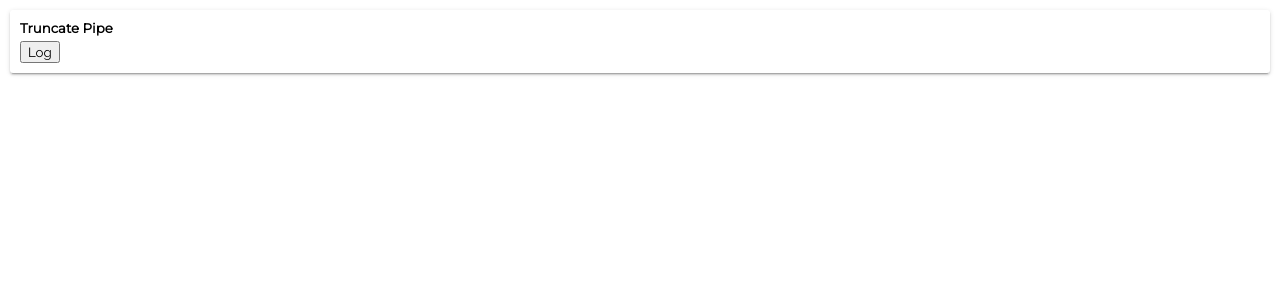
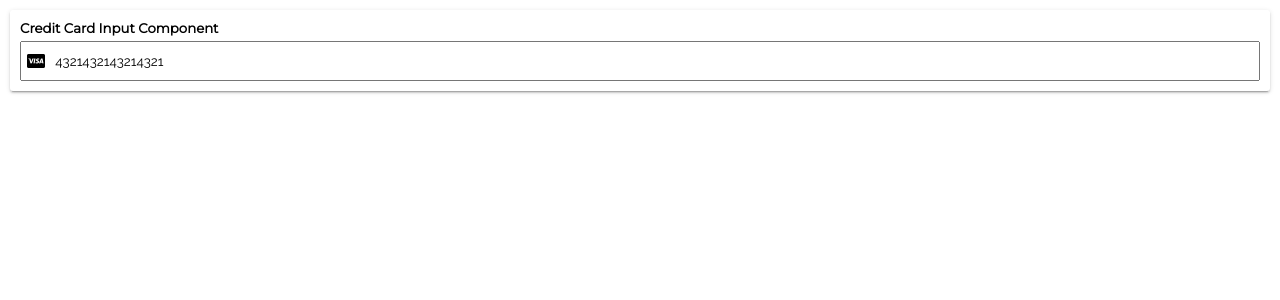
Before and after one commit to Dylan-Israel/100-angular-challenge-udemy, an Angular app: page / in a window 1280 px wide. Shown: the top 300 px of the page. Built offline with nearby package versions, Linux system fonts and the light colour scheme.

Commit message:
Added credit card input

```diff
--- a/src/app/app.component.html
+++ b/src/app/app.component.html
@@ -1,5 +1,4 @@
-<app-card-simple [title]="'Truncate Pipe'">
+<app-card-simple [title]="'Credit Card Input Component'">
 
-  <button appDebounceClick (debounceClick)="log()">Log</button>
-
+  <app-credit-card-input [creditCardNumber]="'4321432143214321'" [isReadOnly]="false"></app-credit-card-input>
 </app-card-simple>
--- a/src/app/app.module.ts
+++ b/src/app/app.module.ts
@@ -1,9 +1,11 @@
 import { NgModule } from '@angular/core';
+import { FormsModule } from '@angular/forms';
 import { BrowserModule } from '@angular/platform-browser';
 import { AppComponent } from './app.component';
 import { AccordionComponent } from './components/accordion/accordion.component';
 import { AlertComponent } from './components/alert/alert.component';
 import { CardSimpleComponent } from './components/card/card-simple/card-simple.component';
+import { CreditCardInputComponent } from './components/credit-card-input/credit-card-input.component';
 import { RichTextViewerComponent } from './components/rich-text-viewer/rich-text-viewer.component';
 import { DebounceClickDirective } from './directive/debounce-click/debounce-click.directive';
 import { TruncatePipe } from './pipes/truncate/truncate.pipe';
@@ -14,12 +16,14 @@ import { TruncatePipe } from './pipes/truncate/truncate.pipe';
     AccordionComponent,
     AlertComponent,
     CardSimpleComponent,
+    CreditCardInputComponent,
     DebounceClickDirective,
     RichTextViewerComponent,
     TruncatePipe
   ],
   imports: [
-    BrowserModule
+    BrowserModule,
+    FormsModule,
   ],
   providers: [],
   bootstrap: [AppComponent]
--- /dev/null
+++ b/src/app/components/credit-card-input/credit-card-input.component.html
@@ -0,0 +1,12 @@
+<div id="credit-card-input-container">
+  <div id="input-container">
+    <ng-container [ngSwitch]="creditCardNumber[0]">
+      <i *ngSwitchCase="'3'" class="fab fa-cc-amex"></i>
+      <i *ngSwitchCase="'4'" class="fab fa-cc-visa"></i>
+      <i *ngSwitchCase="'5'" class="fab fa-cc-mastercard"></i>
+      <i *ngSwitchCase="'6'" class="fab fa-cc-discover"></i>
+      <i *ngSwitchDefault class="fas fa-credit-card"></i>
+    </ng-container>
+    <input type="text" [(ngModel)]="creditCardNumber" [readonly]="readonly" required maxlength="16">
+  </div>
+</div>
--- /dev/null
+++ b/src/app/components/credit-card-input/credit-card-input.component.scss
@@ -0,0 +1,20 @@
+#credit-card-input-container {
+  display: grid;
+  grid-gap: 10px;
+
+  #input-container {
+    position: relative;
+
+    input {
+      padding: 10px;
+      padding-left: 2.5em;
+    }
+
+    i {
+      position: absolute;
+      left: 1em;
+      top: 50%;
+      transform: translate(-50%, -50%);
+    }
+  }
+}
--- /dev/null
+++ b/src/app/components/credit-card-input/credit-card-input.component.ts
@@ -0,0 +1,30 @@
+import { Component, Input } from '@angular/core';
+
+@Component({
+  selector: 'app-credit-card-input',
+  templateUrl: './credit-card-input.component.html',
+  styleUrls: ['./credit-card-input.component.scss']
+})
+export class CreditCardInputComponent {
+  @Input() public creditCardNumber = '';
+  private readonly = false;
+  public get isReadOnly(): boolean {
+    return this.readonly;
+  }
+  @Input() public set isReadOnly(value: boolean) {
+    this.creditCardNumber = value ? this.formatReadonlyCCNum(this.creditCardNumber) : this.creditCardNumber;
+  }
+
+  private formatReadonlyCCNum(ccNum: string): string {
+    const parts = ccNum.match(/[\s\S]{1,4}/g) || [];
+    const onlyLast4Shown = parts.map((part, index) => {
+      if (index === parts.length - 1) {
+        return part;
+      }
+
+      return 'xxxx';
+    });
+
+    return onlyLast4Shown.join('-');
+  }
+}
```
Also changed, not shown: src/app/components/credit-card-input/README.md (added), 1 other file (tests, documents, lock files or other folders).
